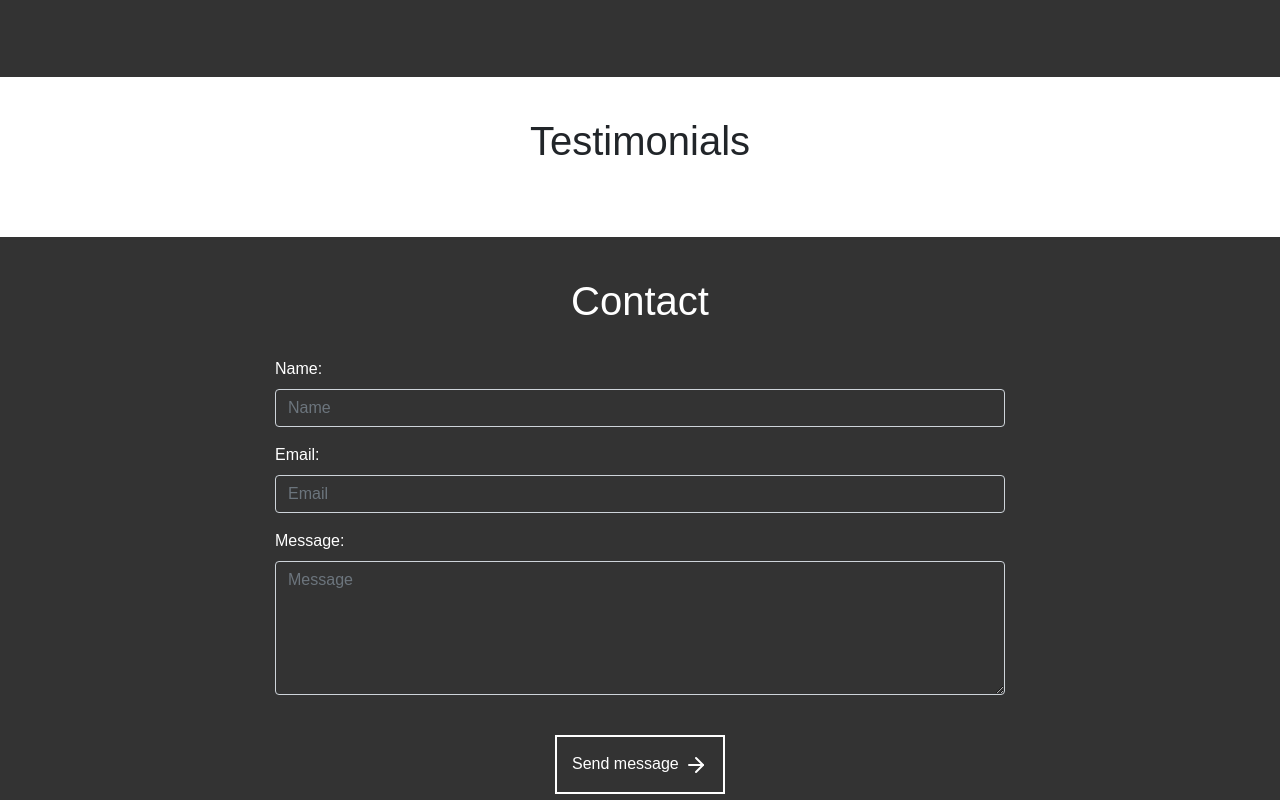
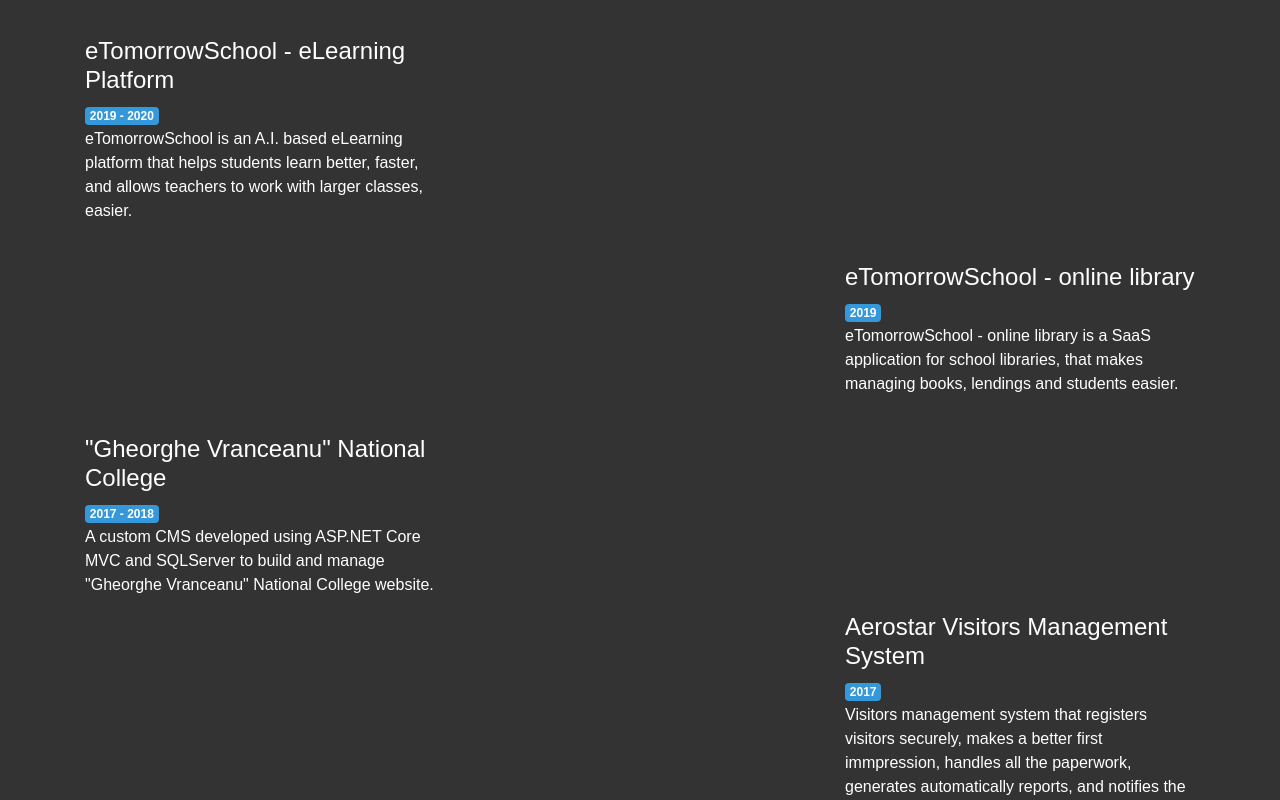
Before and after one commit to stefanalexandru02/MyPersonalWebsite, a React (Create React App) app in the folder Portfolio/ClientApp/: page / in a window 1280 px wide. Shown: the part 1260-2060 px from the top of the page. Built offline with nearby package versions, Linux system fonts and the light colour scheme; a web font is replaced by a local one.

Commit message:
added a bit of hard-codded content in the portfolio section

```diff
--- a/Portfolio/ClientApp/src/components/Sections/HomeSection.jsx
+++ b/Portfolio/ClientApp/src/components/Sections/HomeSection.jsx
@@ -15,7 +15,7 @@ export default function HomeSection() {
                             typewriter.typeString('Hi, I\'m Stefan.')
                                 .pauseFor(500)
                                 .deleteChars(7)
-                                .typeString('a C# / .NET / full stack developer.')
+                                .typeString('a C# / .NET / Full Stack developer.')
                                 .pauseFor(500)
                                 .deleteChars(33)
                                 .start()
--- a/Portfolio/ClientApp/src/components/Sections/PortfolioSection.jsx
+++ b/Portfolio/ClientApp/src/components/Sections/PortfolioSection.jsx
@@ -5,7 +5,60 @@ export default function PortfolioSection() {
         <div>
             <h1 className="text-center">Portfolio</h1>
             <br/>
+            <div className="row" data-aos="flip-left" data-aos-duration="1500">
+                <div className="col-md-4">
+                    <h4>eTomorrowSchool - eLearning Platform</h4>
+                    <span class="badge badge-secondary">2019 - 2020</span>
+                    <br/>
+                    <p>
+                        eTomorrowSchool is an A.I. based eLearning platform that helps students learn better, faster, and allows teachers to work with larger classes, easier.
+                    </p>
+                </div>
+                <div className="col-md-8">
 
+                </div>
+            </div>
+            <br/>
+            <div className="row" data-aos="flip-right" data-aos-duration="1500">
+                <div className="col-md-8">
+
+                </div>
+                <div className="col-md-4">
+                    <h4>eTomorrowSchool - online library</h4>
+                    <small class="badge badge-secondary">2019</small>
+                    <br/>
+                    <p>
+                        eTomorrowSchool - online library is a SaaS application for school libraries, that makes managing books, lendings and students easier.
+                    </p>
+                </div>
+            </div>
+            <br/>
+            <div className="row" data-aos="flip-left" data-aos-duration="1500">
+                <div className="col-md-4">
+                    <h4>"Gheorghe Vranceanu" National College</h4>
+                    <span class="badge badge-secondary">2017 - 2018</span>
+                    <br/>
+                    <p>
+                    A custom CMS developed using ASP.NET Core MVC and SQLServer to build and manage "Gheorghe Vranceanu" National College website.
+                    </p>
+                </div>
+                <div className="col-md-8">
+
+                </div>
+            </div>
+            <div className="row" data-aos="flip-right" data-aos-duration="1500">
+                <div className="col-md-8">
+
+                </div>
+                <div className="col-md-4">
+                    <h4>Aerostar Visitors Management System</h4>
+                    <span class="badge badge-secondary">2017</span>
+                    <p>
+                        Visitors management system that registers visitors securely, makes a better first immpression, handles all the paperwork, generates automatically reports, and notifies the company's assigned personnell when the visitors have arrived.
+                    </p>
+                </div>
+            </div>
+            <br/>
         </div>
     );
 }
--- a/Portfolio/ClientApp/src/site.scss
+++ b/Portfolio/ClientApp/src/site.scss
@@ -184,3 +184,8 @@ body{
 {
   background-color: transparent!important;
 }
+
+.badge
+{
+  background-color: #3498db;
+}
```
